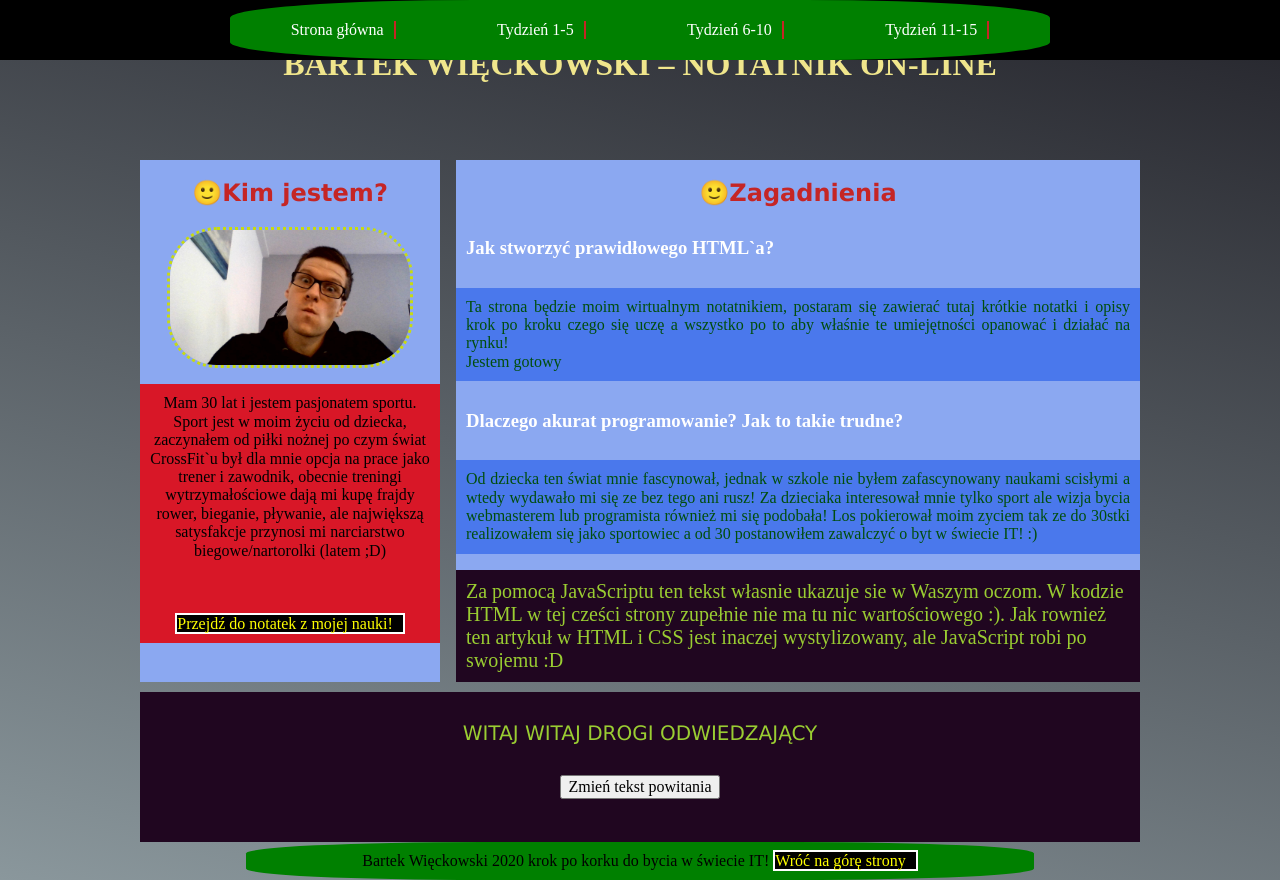
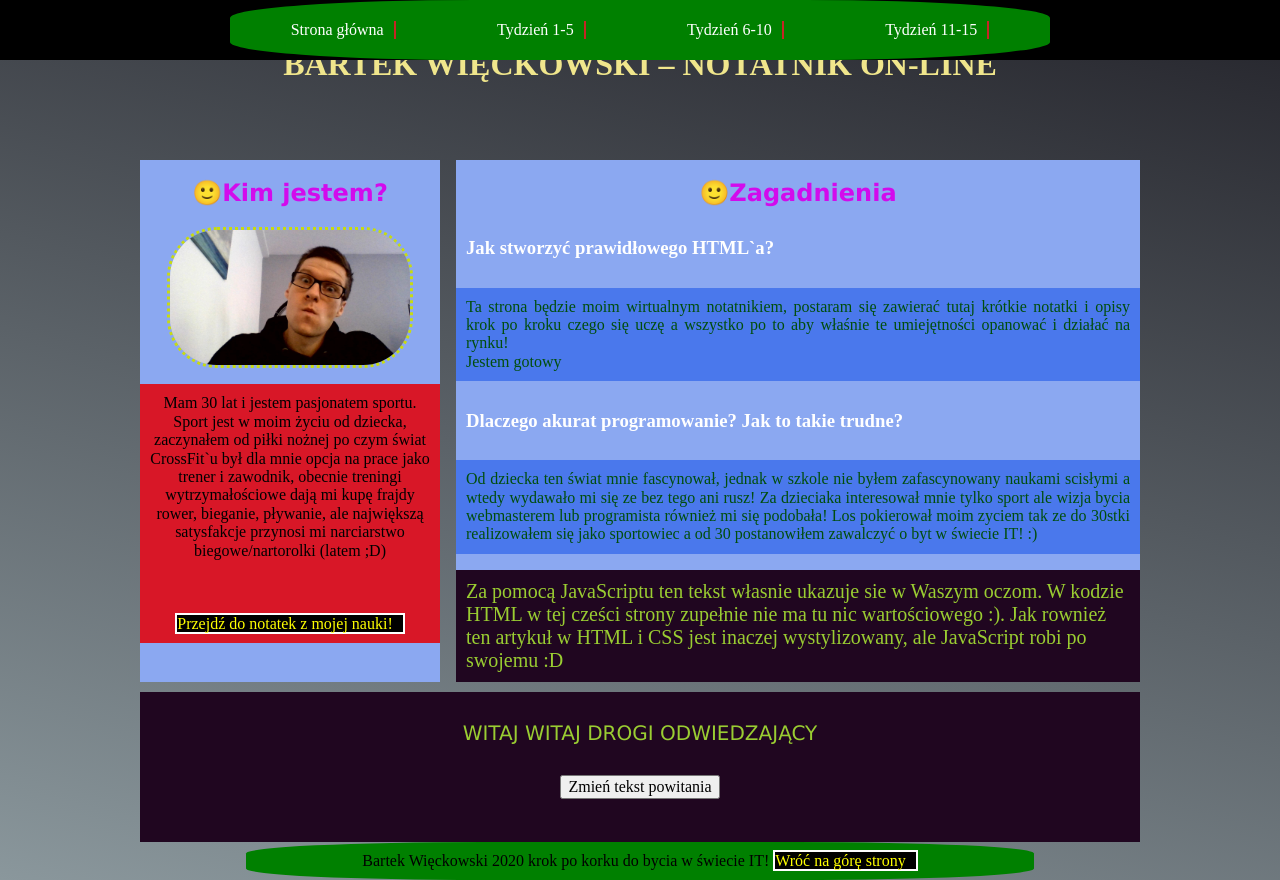
Before and after one commit to Bartek-Wieckowski/homepage, a website: page index.html in a window 1280 px wide. Drawn offline with Linux system fonts and the light colour scheme.

Commit message:
h2 color change

```diff
--- a/scss/style.scss
+++ b/scss/style.scss
@@ -59,7 +59,7 @@ body {
     grid-row-start: 1;
     color: khaki;
     padding: 5px;
-
+    text-align: center;
   }
   .aboutMe {
     grid-area: aboutMe;
@@ -128,7 +128,7 @@ body {
   .why__programming {
   }
   .secondary-header {
-    color: #c52525;
+    color: #d20bec;
     text-align: center;
     font-family: Verdana, Geneva, Tahoma, sans-serif;
   }
```
Also changed, not shown: style.css.
